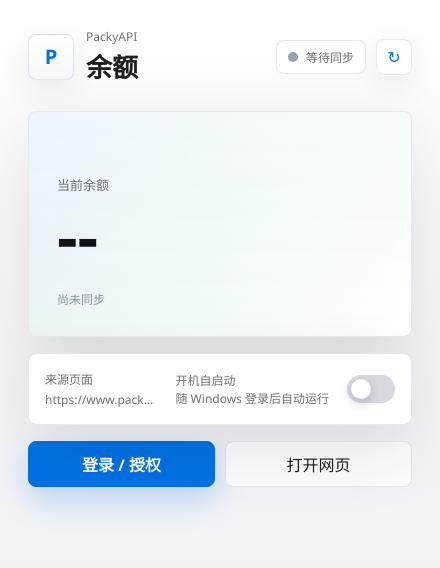
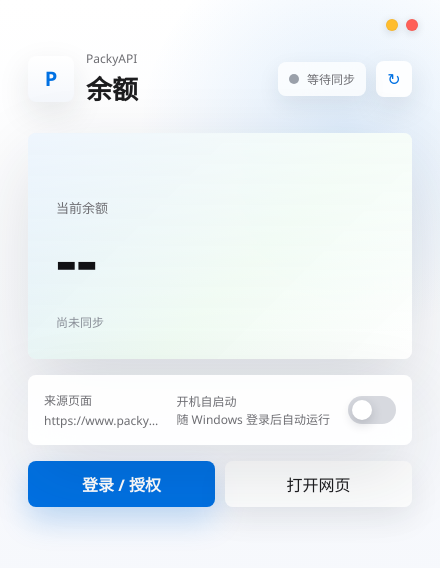
Before and after one commit to wu81313-lab/githubTest, an Electron app: page src/index.html in a window 440 px wide. Drawn offline with Linux system fonts and the light colour scheme; no server answers.

Commit message:
Add frameless borderless window controls

```diff
--- a/src/index.html
+++ b/src/index.html
@@ -12,6 +12,14 @@
   </head>
   <body>
     <main class="app" data-shell data-status="idle">
+      <section class="titlebar" aria-label="窗口控制">
+        <div class="drag-area"></div>
+        <div class="window-controls">
+          <button class="window-button minimize" type="button" data-window-minimize title="最小化" aria-label="最小化"></button>
+          <button class="window-button close" type="button" data-window-close title="关闭" aria-label="关闭"></button>
+        </div>
+      </section>
+
       <section class="hero">
         <div class="brand">
           <div class="brand-mark">P</div>
--- a/src/preload.js
+++ b/src/preload.js
@@ -9,6 +9,8 @@ contextBridge.exposeInMainWorld("packyBalance", {
   openSite: () => ipcRenderer.invoke("balance:open-site"),
   getAutoStart: () => ipcRenderer.invoke("autostart:get"),
   setAutoStart: (enabled) => ipcRenderer.invoke("autostart:set", enabled),
+  minimizeWindow: () => ipcRenderer.invoke("window:minimize"),
+  closeWindow: () => ipcRenderer.invoke("window:close"),
   onBalanceUpdate: (callback) => {
     const listener = (_event, state) => callback(state);
     ipcRenderer.on("balance:update", listener);
--- a/src/renderer.js
+++ b/src/renderer.js
@@ -9,6 +9,8 @@ const refreshButton = document.querySelector("[data-refresh]");
 const loginButton = document.querySelector("[data-login]");
 const siteButton = document.querySelector("[data-site]");
 const autostartToggle = document.querySelector("[data-autostart]");
+const minimizeButton = document.querySelector("[data-window-minimize]");
+const closeButton = document.querySelector("[data-window-close]");
 const shell = document.querySelector("[data-shell]");
 
 function formatTime(value) {
@@ -53,6 +55,14 @@ siteButton.addEventListener("click", () => {
   window.packyBalance.openSite();
 });
 
+minimizeButton.addEventListener("click", () => {
+  window.packyBalance.minimizeWindow();
+});
+
+closeButton.addEventListener("click", () => {
+  window.packyBalance.closeWindow();
+});
+
 autostartToggle.addEventListener("change", async () => {
   autostartToggle.disabled = true;
   autostartToggle.checked = await window.packyBalance.setAutoStart(autostartToggle.checked);
--- a/src/styles.css
+++ b/src/styles.css
@@ -3,14 +3,14 @@
   --text: #1d1d1f;
   --muted: #6e6e73;
   --quiet: #8a8f98;
-  --line: rgba(29, 29, 31, 0.1);
-  --surface: rgba(255, 255, 255, 0.78);
-  --surface-strong: rgba(255, 255, 255, 0.94);
+  --surface: rgba(255, 255, 255, 0.72);
+  --surface-strong: rgba(255, 255, 255, 0.9);
   --accent: #0071e3;
   --accent-dark: #0057b8;
-  --shadow: 0 24px 70px rgba(28, 35, 48, 0.12);
+  --shadow: 0 26px 78px rgba(28, 35, 48, 0.14);
+  --soft-shadow: 0 12px 32px rgba(28, 35, 48, 0.1);
   font-family: "Segoe UI", "Microsoft YaHei UI", "Microsoft YaHei", Arial, sans-serif;
-  background: #f5f5f7;
+  background: transparent;
   color: var(--text);
 }
 
@@ -21,9 +21,11 @@
 body {
   margin: 0;
   min-height: 100vh;
+  padding: 0;
   background:
-    linear-gradient(180deg, #ffffff 0%, #f5f5f7 42%, #eceff5 100%);
+    linear-gradient(180deg, #ffffff 0%, #f5f5f7 42%, #eef1f7 100%);
   overflow: hidden;
+  user-select: none;
 }
 
 button,
@@ -34,7 +36,54 @@ input {
 .app {
   width: min(100vw, 440px);
   min-height: 100vh;
-  padding: 28px;
+  padding: 12px 28px 28px;
+  background:
+    radial-gradient(circle at 78% 16%, rgba(0, 113, 227, 0.12), transparent 26%),
+    linear-gradient(180deg, rgba(255, 255, 255, 0.98), rgba(242, 245, 251, 0.96));
+}
+
+.titlebar {
+  display: flex;
+  align-items: center;
+  justify-content: flex-end;
+  height: 30px;
+  margin: -2px -16px 10px;
+  -webkit-app-region: drag;
+}
+
+.drag-area {
+  flex: 1;
+  align-self: stretch;
+}
+
+.window-controls {
+  display: inline-flex;
+  align-items: center;
+  gap: 8px;
+  padding: 0 10px;
+  -webkit-app-region: no-drag;
+}
+
+.window-button {
+  width: 12px;
+  height: 12px;
+  padding: 0;
+  border: 0;
+  border-radius: 50%;
+  cursor: pointer;
+  box-shadow: inset 0 0 0 1px rgba(0, 0, 0, 0.04), 0 2px 8px rgba(28, 35, 48, 0.16);
+}
+
+.window-button.minimize {
+  background: #ffbd2e;
+}
+
+.window-button.close {
+  background: #ff5f57;
+}
+
+.window-button:hover {
+  transform: scale(1.08);
 }
 
 .hero {
@@ -56,7 +105,7 @@ input {
   width: 46px;
   height: 46px;
   place-items: center;
-  border: 1px solid var(--line);
+  border: 0;
   border-radius: 8px;
   background:
     linear-gradient(180deg, rgba(255, 255, 255, 0.92), rgba(244, 247, 252, 0.92)),
@@ -64,7 +113,7 @@ input {
   color: var(--accent);
   font-size: 20px;
   font-weight: 700;
-  box-shadow: 0 14px 32px rgba(28, 35, 48, 0.08);
+  box-shadow: var(--soft-shadow);
 }
 
 .eyebrow,
@@ -100,12 +149,13 @@ h1 {
   min-height: 34px;
   gap: 8px;
   padding: 0 11px;
-  border: 1px solid var(--line);
+  border: 0;
   border-radius: 8px;
   background: var(--surface);
   color: var(--muted);
   font-size: 12px;
   white-space: nowrap;
+  box-shadow: 0 8px 22px rgba(28, 35, 48, 0.08);
   backdrop-filter: blur(18px);
 }
 
@@ -119,18 +169,18 @@ h1 {
   width: 36px;
   height: 36px;
   place-items: center;
-  border: 1px solid var(--line);
+  border: 0;
   border-radius: 8px;
   background: var(--surface-strong);
   color: var(--accent);
   cursor: pointer;
-  box-shadow: 0 10px 28px rgba(28, 35, 48, 0.08);
-  transition: transform 160ms ease, border-color 160ms ease, opacity 160ms ease, background 160ms ease;
+  box-shadow: 0 10px 28px rgba(28, 35, 48, 0.1);
+  transition: transform 160ms ease, opacity 160ms ease, background 160ms ease, box-shadow 160ms ease;
 }
 
 .icon-button:hover {
-  border-color: rgba(0, 113, 227, 0.34);
   background: #ffffff;
+  box-shadow: 0 14px 34px rgba(28, 35, 48, 0.13);
   transform: translateY(-1px);
 }
 
@@ -144,7 +194,7 @@ h1 {
 }
 
 .surface {
-  border: 1px solid var(--line);
+  border: 0;
   border-radius: 8px;
   background: var(--surface-strong);
   box-shadow: var(--shadow);
@@ -245,13 +295,13 @@ h1 {
 .primary-button,
 .secondary-button {
   min-height: 46px;
+  border: 0;
   border-radius: 8px;
   cursor: pointer;
-  transition: transform 160ms ease, border-color 160ms ease, background 160ms ease, box-shadow 160ms ease;
+  transition: transform 160ms ease, background 160ms ease, box-shadow 160ms ease, opacity 160ms ease;
 }
 
 .primary-button {
-  border: 1px solid var(--accent);
   background: var(--accent);
   color: #ffffff;
   font-weight: 680;
@@ -259,9 +309,9 @@ h1 {
 }
 
 .secondary-button {
-  border: 1px solid var(--line);
   background: rgba(255, 255, 255, 0.82);
   color: var(--text);
+  box-shadow: 0 12px 30px rgba(28, 35, 48, 0.08);
 }
 
 .primary-button:hover,
```
Also changed, not shown: src/main.js (+16 -1 lines).
